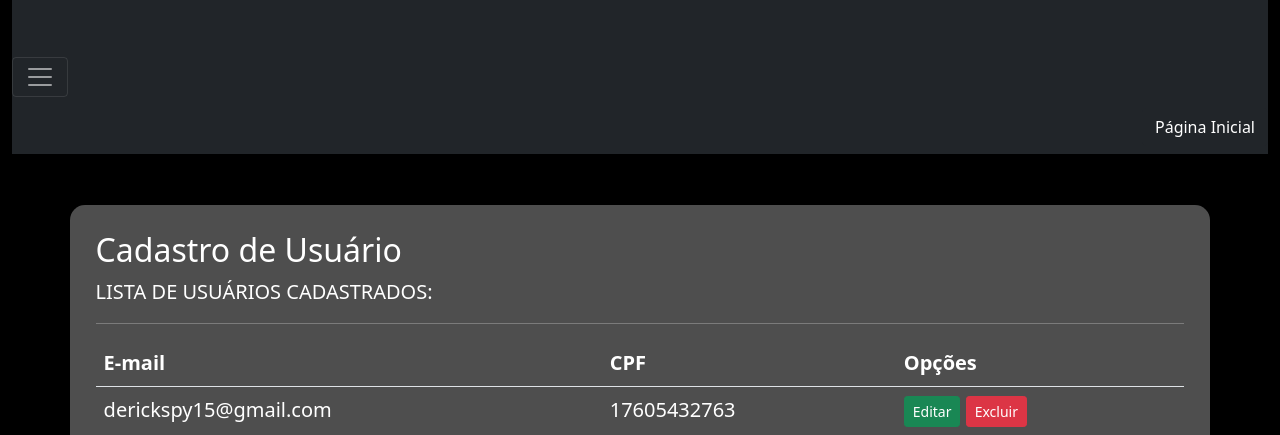
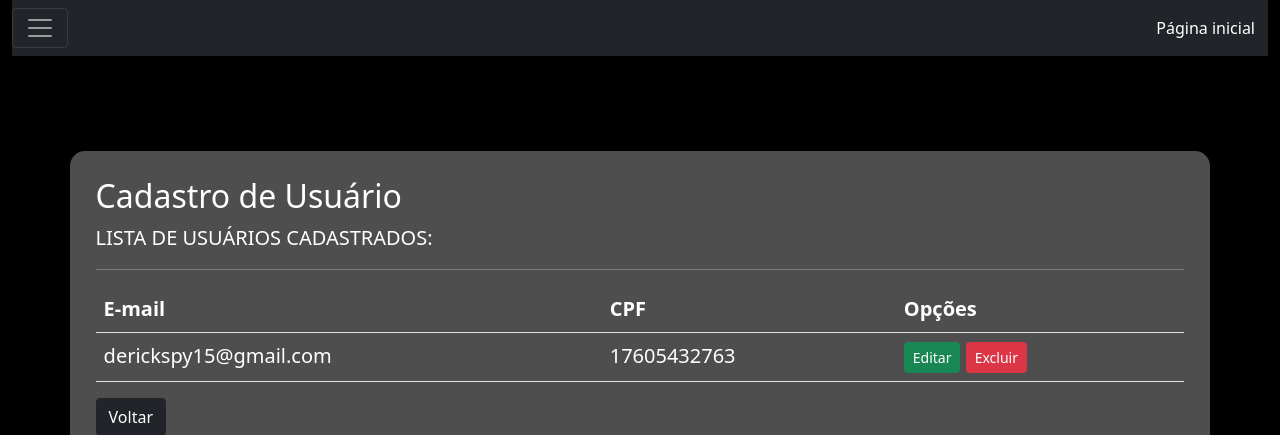
Before and after one commit to DerickLFAndrade/Formulario-Django-Python, a Django app: page /lista/campo/ in a window 1280 px wide. Shown: the top 435 px of the page. Run offline with Django 3.2, Linux system fonts and the light colour scheme; data comes from the database, SQL or seed files in the repository; both versions use the stored data as it was after the commit; some libraries are stand-ins or nearby versions.

Commit message:
Finalização e entrega do projeto

```diff
--- a/cadastros/templates/cadastros/formup.html
+++ b/cadastros/templates/cadastros/formup.html
@@ -24,10 +24,9 @@
             aria-expanded="false" aria-label="Toggle navigation">
             <span class="navbar-toggler-icon"></span>
 
-            <a href="{% url 'index' %}"><button id="btn2" type="submit" class="btn btn-dark">Página inicial</button></a>
 
         </button>
-
+        <a href="{% url 'index' %}"><input type="button" class="btn btn-dark" value="Página inicial" id=></a>
 </div>
 
 
--- a/cadastros/templates/cadastros/listas/listaUsuario.html
+++ b/cadastros/templates/cadastros/listas/listaUsuario.html
@@ -26,11 +26,10 @@
             aria-expanded="false" aria-label="Toggle navigation">
             <span class="navbar-toggler-icon"></span>
 
-            <a href="{% url 'index' %}"><button id="btn2" type="submit" class="btn btn-dark">Página
-                    Inicial</button></a>
+
 
         </button>
-
+        <a href="{% url 'index' %}"><input type="button" class="btn btn-dark" value="Página inicial" id=></a>
 </div>
 
 
--- a/static/css/modelo.css
+++ b/static/css/modelo.css
@@ -3,7 +3,9 @@
     background-color: rgb(0, 0, 0);
     color: white;
 }
-
+#cabeçalho{
+    height: 100px;
+}
 
 #titul {
     background-color: rgb(78, 78, 78);
```
Also changed, not shown: cadastros/templates/cadastros/form.html (+11 -5 lines), Readme.md, db.sqlite3, paginas/templates/modelo.html (line endings or trailing spaces).
